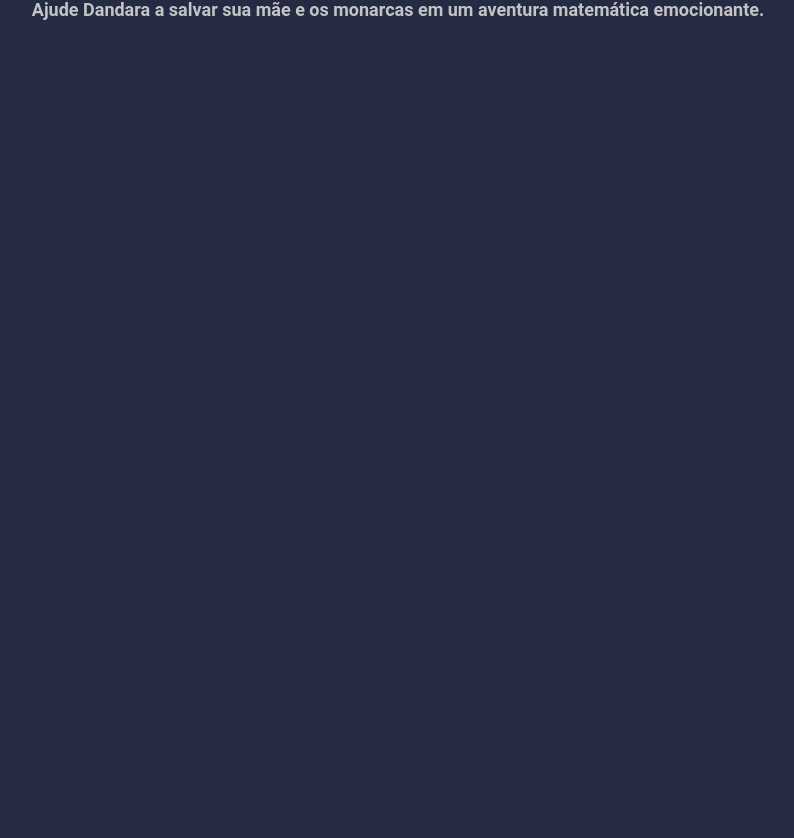
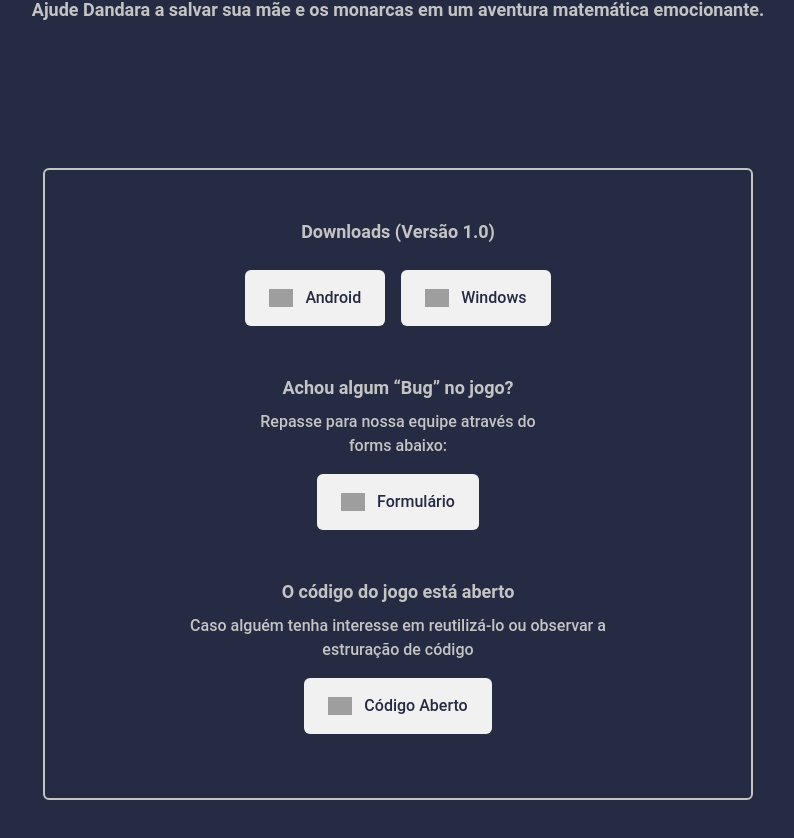
Before and after one commit to eduardamirelly/septandara-website, a React (Create React App) app: page / in a window 1280 px wide. Shown: the part 1253-2091 px from the top of the page, without its empty margins (242-1036 px from the left). Before the commit the page ends 1389 px from the top, so only its background shows below. Built offline with nearby package versions, Linux system fonts and the light colour scheme; grey boxes are pictures that could not be loaded.

Commit message:
section downloads and links

```diff
--- /dev/null
+++ b/src/components/buttons/ButtonLink.js
@@ -0,0 +1,14 @@
+import React from 'react'
+
+function ButtonLink(props) {
+  return (
+    <>
+        <a className="mx-2 my-4 py-4 px-6 flex items-center cursor-pointer hover:bg-gray-100 rounded-md bg-white-100 font-medium text-md text-violet-200" href={props.link}>
+            <img className="w-6 mr-3" src={props.image} alt="img" />
+            {props.text}
+        </a>
+    </>
+  )
+}
+
+export default ButtonLink
--- a/src/components/pages/Home.css
+++ b/src/components/pages/Home.css
@@ -1,4 +1,6 @@
 .gradient-intro{
     background: radial-gradient(66.58% 66.58% at 50% 33.42%, rgba(148, 122, 179, 0.9) 0%, rgba(38, 43, 68, 0.9) 100%);
     z-index: -10;
+    left: 0;
+    right: 0;
 }
--- a/src/components/pages/Home.js
+++ b/src/components/pages/Home.js
@@ -1,7 +1,10 @@
 import React from 'react'
+import ButtonLink from '../buttons/ButtonLink'
 import Container from '../layouts/Container'
 import Section from '../layouts/Section'
 import SlideShow from '../SlideShow'
+import Description from '../texts/Description'
+import Topic from '../texts/Topic'
 import './Home.css'
 
 function Home() {
@@ -20,6 +23,34 @@ function Home() {
             </h4>
           </div>
         </Section>
+        <Section>
+          <div className="flex justify-center flex-col items-center xl:w-7/12 lg:w-8/12 md:w-10/12 w-11/12 px-4 py-8 border-2 border-gray-100 rounded-md">
+            <div className="my-4 flex flex-col justify-center items-center">
+              <Topic text="Downloads (Versão 1.0)" />
+              <div className="flex justify-center items-center">
+                <ButtonLink image="/imgs/play-store.png" text="Android" link="https://github.com" />
+                <ButtonLink image="/imgs/play-store.png" text="Windows" link="https://github.com" />
+              </div>
+            </div>
+            <div className="my-4 flex flex-col justify-center items-center">
+              <Topic text="Achou algum “Bug” no jogo?" />
+              <Description text="Repasse para nossa equipe através do forms abaixo:" />
+              <div className="flex justify-center items-center">
+                <ButtonLink image="/imgs/play-store.png" text="Formulário" link="https://github.com" />
+              </div>
+            </div>
+            <div className="my-4 flex flex-col justify-center items-center">
+              <Topic text="O código do jogo está aberto" />
+              <Description text="Caso alguém tenha interesse em reutilizá-lo ou observar a estruração de código" />
+              <div className="flex justify-center items-center">
+                <ButtonLink image="/imgs/play-store.png" text="Código Aberto" link="https://github.com" />
+              </div>
+            </div>
+          </div>
+        </Section>
+        <Section>
+
+        </Section>
     </Container>
   )
 }
--- /dev/null
+++ b/src/components/texts/Description.js
@@ -0,0 +1,13 @@
+import React from 'react'
+
+function Description(props) {
+  return (
+    <>
+        <p className="w-9/12 text-md font-medium text-gray-100 text-center">
+            {props.text}
+        </p>
+    </>
+  )
+}
+
+export default Description
--- /dev/null
+++ b/src/components/texts/TitleSection.js
@@ -0,0 +1,9 @@
+import React from 'react'
+
+function TitleSection() {
+  return (
+    <div>TitleSection</div>
+  )
+}
+
+export default TitleSection
--- /dev/null
+++ b/src/components/texts/Topic.js
@@ -0,0 +1,11 @@
+import React from 'react'
+
+function Topic(props) {
+  return (
+    <>
+        <h5 className="mb-2 text-lg text-gray-100 font-semibold text-center">{props.text}</h5>
+    </>
+  )
+}
+
+export default Topic
```
